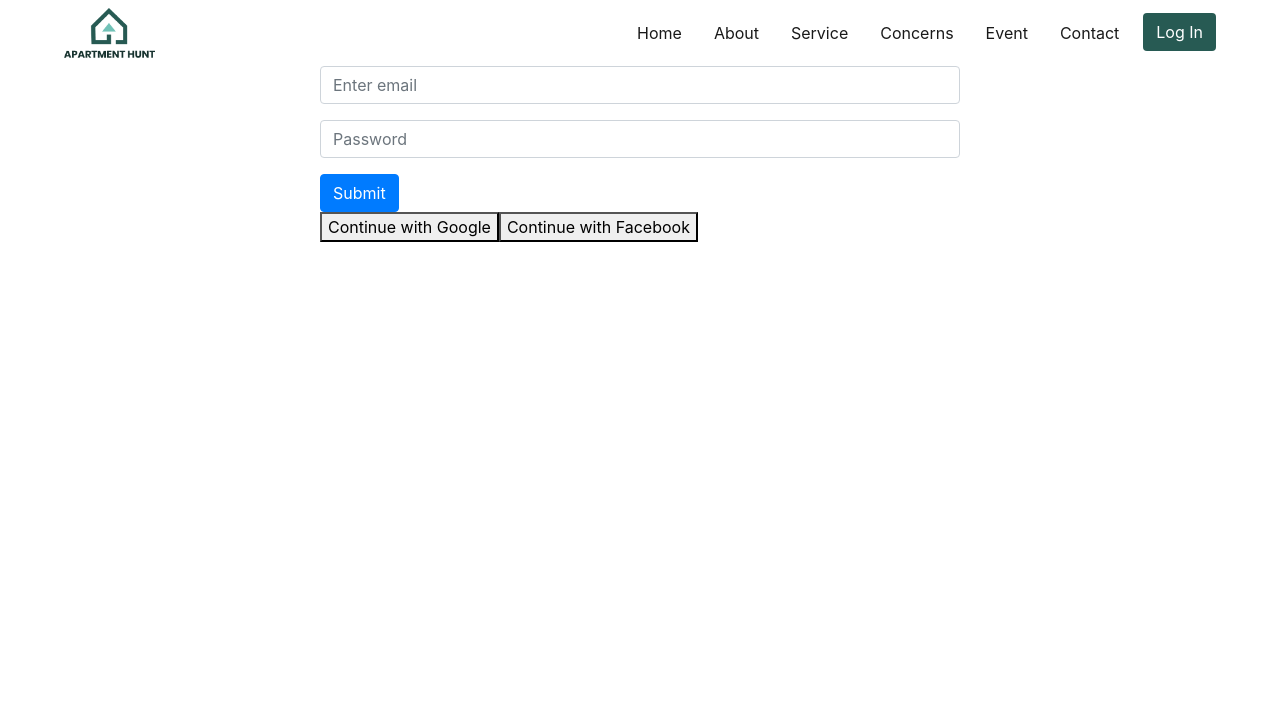
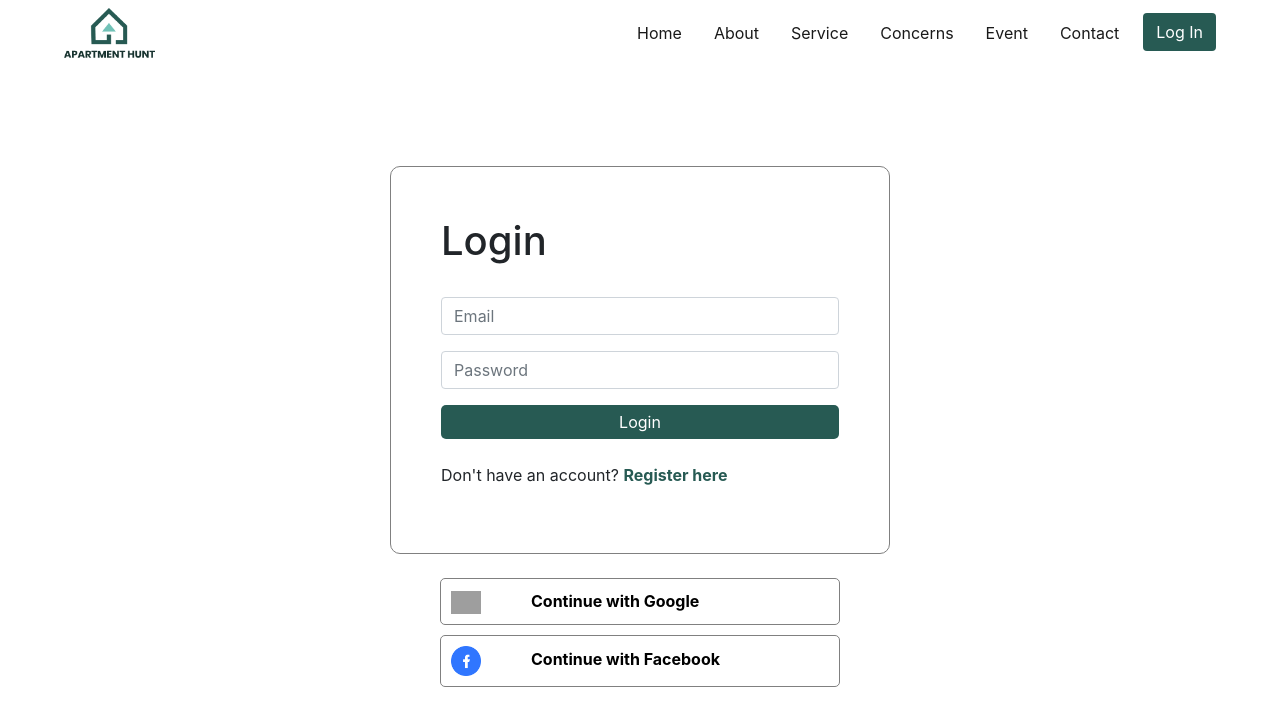
Before and after one commit to Mainul-git/apartment-agency, a React (Create React App) app: page /login in a window 1280 px wide. Shown: the top 726 px of the page. Built offline with nearby package versions, Linux system fonts and the light colour scheme; grey boxes are pictures that could not be loaded.

Commit message:
login half done

```diff
--- a/src/components/HomePage/Navbar/Navbar.js
+++ b/src/components/HomePage/Navbar/Navbar.js
@@ -3,7 +3,6 @@ import logo from '../../../logos/Logo.png'
 const Navbar = () => {
 
   const userToken = localStorage.getItem('userToken');
-  console.log(userToken);
 
   const logOut = () => {
     localStorage.clear();
--- a/src/components/Login/Login.css
+++ b/src/components/Login/Login.css
@@ -30,6 +30,34 @@
 }
 
 .login-container {
-    width: 50%;
+    width: 500px;
     margin: auto;
+    margin-top: 100px;
+    border: 1px solid gray;
+    padding: 50px;
+    border-radius: 10px;
 }
+
+.custom-btn {
+    padding: 5px 20px;
+    border: none;
+    border-radius: 5px;
+    background-color: #275A53;
+    color: white;
+}
+
+.login-btn {
+    border-radius: 5px;
+    padding: 10px;
+    border: 1px solid gray;
+    background-color: white;
+    margin-bottom: 10px;
+}
+
+.login-btn:hover {
+    background-color: lightgrey;
+}
+
+.login-btn img {
+    margin-right: 50px;
+}
--- a/src/components/Login/Login.js
+++ b/src/components/Login/Login.js
@@ -1,10 +1,11 @@
-import React from 'react';
+import React, { useState } from 'react';
 import Navbar from '../HomePage/Navbar/Navbar';
 import './Login.css';
 import firebase from "firebase/app";
 import "firebase/auth";
 import { firebaseConfig } from './firebase.config';
 import { useHistory, useLocation } from 'react-router-dom';
+import fbLogo from '../../images/fb.png';
 
 if (!firebase.apps.length) {
     firebase.initializeApp(firebaseConfig);
@@ -18,6 +19,10 @@ const Login = () => {
     const history = useHistory();
     const location = useLocation();
     let { from } = location.state || { from: { pathname: "/" } };
+
+    const [isNewUser, setIsNewUser] = useState(false);
+
+    const [formData, setFormData] = useState();
 
     const successLogin = (token) => {
         localStorage.setItem("userToken", token);
@@ -42,34 +47,84 @@ const Login = () => {
 
     const handleFbLogin = () => {
         firebase.auth().signInWithPopup(fbProvider)
-            .then( result => {
+            .then(result => {
                 const token = result.credential.accessToken;
                 const user = result.user;
                 console.log(token, user);
                 successLogin(token);
             })
-            .catch( error => {
+            .catch(error => {
                 const errorCode = error.code;
                 const errorMessage = error.message;
                 console.log(errorCode, errorMessage);
             });
     }
 
+    const handleBlur = (e) => {
+        const newFormData = {...formData};
+        newFormData[e.target.name] = e.target.value;
+        setFormData(newFormData);
+    }
+
+    const handleLogin = (e) => {
+        console.log(formData);
+        e.preventDefault();
+    }
+
+    const handleSignup = (e) => {
+        console.log(formData);
+        e.preventDefault();
+    }
+
     return (
         <div>
             <Navbar />
             <div className="login-container">
+                {isNewUser ? <h1>Create an account</h1> : <h1>Login</h1>}
+                <br />
                 <form>
+                    {isNewUser && <div className="form-group">
+                        <input onBlur={handleBlur} name="firstName" type="text" className="form-control" placeholder="First Name" required />
+                    </div>}
+
+                    {isNewUser && <div className="form-group">
+                        <input onBlur={handleBlur} name="lastName" type="text" className="form-control" placeholder="Last Name" required />
+                    </div>}
+
                     <div className="form-group">
-                        <input type="email" className="form-control" id="exampleInputEmail1" aria-describedby="emailHelp" placeholder="Enter email" />
+                        <input onBlur={handleBlur} name="email" type="email" className="form-control" placeholder="Email" required />
                     </div>
+
                     <div className="form-group">
-                        <input type="password" className="form-control" id="exampleInputPassword1" placeholder="Password" />
+                        <input onBlur={handleBlur} name="password" type="password" className="form-control" placeholder="Password" required />
                     </div>
-                    <button type="submit" className="btn btn-primary">Submit</button>
+
+                    {isNewUser && <div className="form-group">
+                        <input onBlur={handleBlur} name="confirmPassword" type="password" className="form-control" placeholder="Confirm Password" required />
+                    </div>}
+
+                    {isNewUser ? <button onClick={handleSignup} type="submit" style={{ width: '100%' }} className="custom-btn">Sign Up</button>
+                        : <button onClick={handleLogin} type="submit" style={{ width: '100%' }} className="custom-btn">Login</button>}
                 </form>
-                <button onClick={handleGoogleLogin}>Continue with Google</button>
-                <button onClick={handleFbLogin}>Continue with Facebook</button>
+                <br />
+                {isNewUser ? <p>Already have an account? <b onClick={() => setIsNewUser(!isNewUser)} style={{ cursor: 'pointer', color: '#275A53' }}>Login here</b></p>
+                    : <p>Don't have an account? <b onClick={() => setIsNewUser(!isNewUser)} style={{ cursor: 'pointer', color: '#275A53' }}>Register here</b></p>}
+
+            </div>
+
+            <br />
+            <div className="d-flex justify-content-center">
+                <button className="login-btn text-left" onClick={handleGoogleLogin}>
+                    <img width="30px" src="https://img.icons8.com/color/48/000000/google-logo.png" />
+                    <b className="pr-5">Continue with Google</b>
+                </button><br />
+            </div>
+
+            <div className="d-flex justify-content-center">
+                <button className="login-btn text-left" onClick={handleFbLogin}>
+                    <img width="30px" src={fbLogo} />
+                    <b className="pr-5">Continue with Facebook</b>
+                </button>
             </div>
         </div>
     );
```
Also changed, not shown: src/images/fb.png (added).
